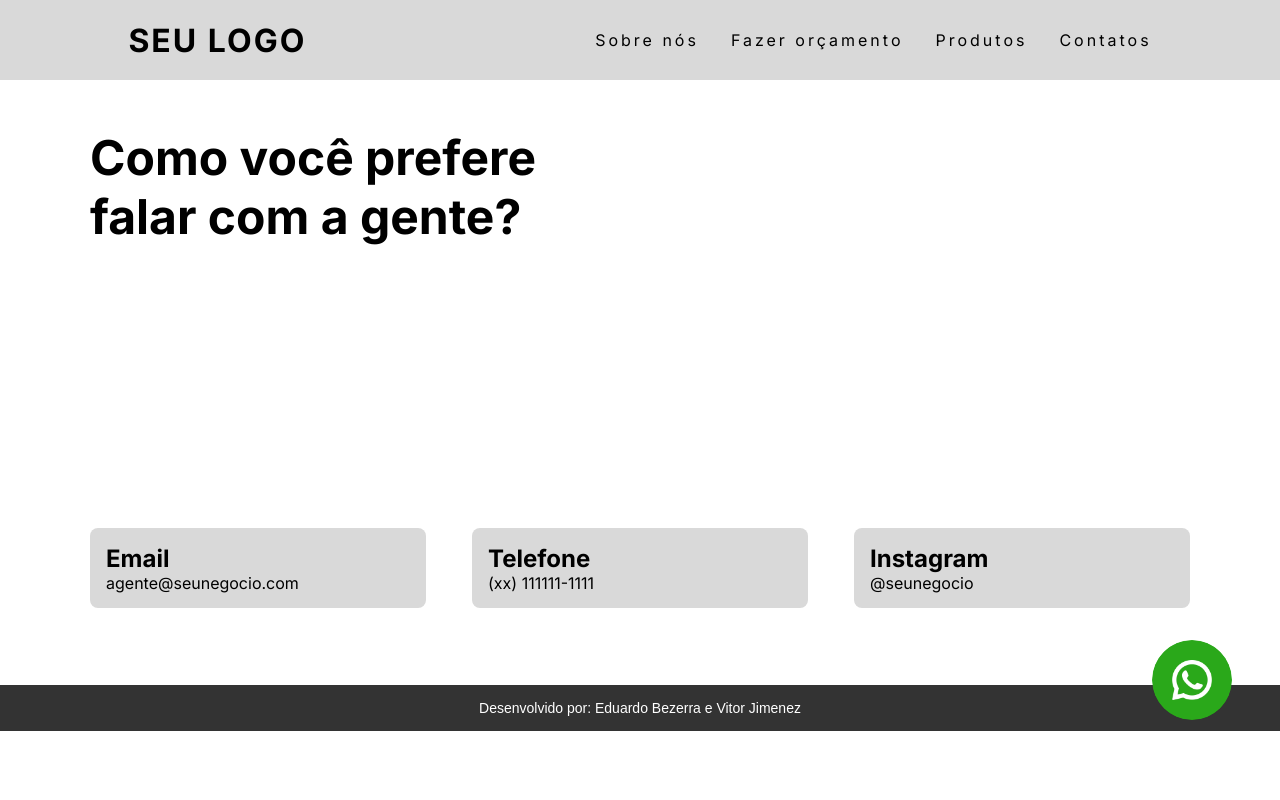
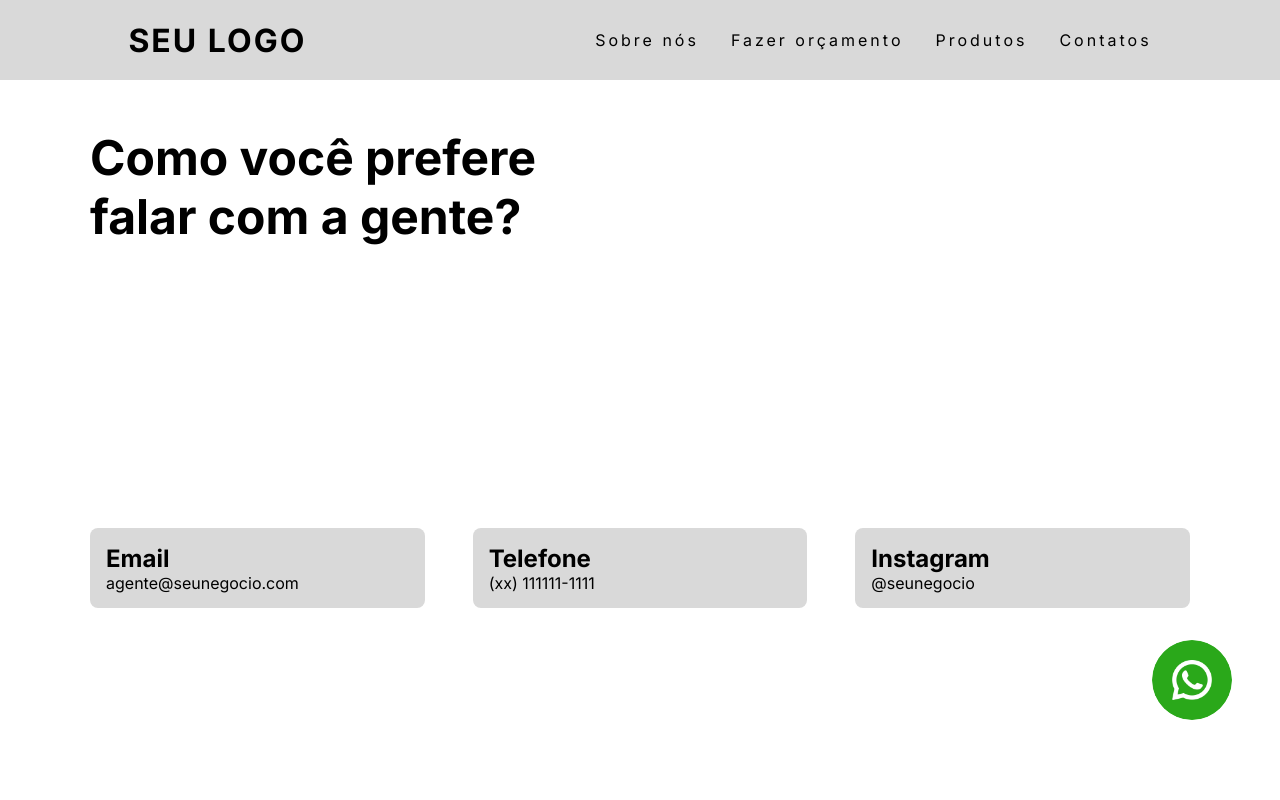
Before and after one commit to Ujhafsuy/sitenegocios, a Next.js app: page /contatos in a window 1280 px wide. Shown: the top 800 px of the page. Built offline with nearby package versions, Linux system fonts and the light colour scheme.

Commit message:
Resolvendo bugs

```diff
--- a/app/contatos/page.jsx
+++ b/app/contatos/page.jsx
@@ -1,4 +1,4 @@
-import '@/styles/contatos.css'
+import '@styles/contatos.css';
 
 
 export default function Contatos() {
--- a/app/orcamento/page.jsx
+++ b/app/orcamento/page.jsx
@@ -1,9 +1,9 @@
-import '@/styles/orcamento.css'
+import '@styles/orcamento.css';
 
 export default function Orcamento() {
     return(
         <div id="content">
-            <main className='main'>
+            <main className='main-orc'>
                 <section className="apr">
                         <div className='imagem'></div>
                         <p>Diferenciados no mercado, levamos o nosso negócio ao outro nível.</p>
--- a/app/sobre/page.jsx
+++ b/app/sobre/page.jsx
@@ -1,13 +1,13 @@
-import '@/styles/sobre.css'
+import '@styles/sobre.css';
 
 
 export default function Sobre() {
     return (
       <div className="home-div-main">
-        <main className='main'>
+        <main className='main-sb'>
             <section className="main_c_al">
                 <h1>Sua Logo</h1>
-                <div className='imagem'></div>
+                <div className='img'></div>
                 <p>Excelência no que fazemos desde 20XX. Esforçados em te entregar o melhor que você merece!</p>
             </section>
             <section className="map">
--- a/styles/contatos.css
+++ b/styles/contatos.css
@@ -1,4 +1,3 @@
-
 .main{
     margin-top: 3rem;
 }
@@ -37,11 +36,12 @@
 }
 
 
-@media (min-width: 900px) {
+@media (min-width: 768px) {
     .main{
         display: flex;
         flex-direction: column;
         align-items: center;
+        height: 100dvb;
     }
 
     .contato{
@@ -66,8 +66,6 @@
         font-size: 1rem;
         display: flex;
         flex-direction: row;
-        gap: 0;
-        justify-content: space-between;
     }
 
     .contato .redes div{
--- a/styles/navbar.css
+++ b/styles/navbar.css
@@ -43,16 +43,18 @@ nav {
     cursor: pointer;
 }
 
-@media(max-width: 999px) {
+@media(max-width: 900px) {
 
     body {
         overflow-x: hidden;
       }
+
       .nav-list {
+        display: flex;
         position: absolute;
         top: 10vh;
         right: 0;
-        width: 50vw;
+        width: 60vw;
         height: 92vh;
         background: #C2C2C2;
         flex-direction: column;
@@ -61,6 +63,7 @@ nav {
         transform: translateX(100%);
         transition: transform 0.3s ease-in;
       }
+
       .nav-list li {
         margin-left: 0;
         opacity: 0;
--- a/styles/orcamento.css
+++ b/styles/orcamento.css
@@ -1,4 +1,4 @@
-.main{
+.main-orc{
     margin-top: 3rem;
 }
 
@@ -70,7 +70,7 @@
     padding: 1rem 0;
 }
 
-@media (min-width: 900px) {
+@media (min-width: 768px) {
     #content{
         width: 100%;
         display: flex;
@@ -78,14 +78,13 @@
         align-items: center;
     }
 
-    .main{
+    .main-orc{
         margin: 0;
 
         display: flex;
         flex-direction: row;
         align-items: center;
         max-width: 1100px;
-
         height: 100dvb;
     }
     .apr{
--- a/styles/sobre.css
+++ b/styles/sobre.css
@@ -1,4 +1,4 @@
-.main{
+.main-sb{
     display: flex;
     flex-direction: column;
     width: 100%;
@@ -15,7 +15,7 @@
     margin-bottom: 4.8125rem;
 }
 
-.main_c_al .imagem{
+.main_c_al .img{
     width: 100%;
     height: 11.875rem;
     border-radius: 0.9rem;
@@ -44,8 +44,8 @@
     border-radius: 1rem;
 }
 
-@media (min-width: 900px) {
-    .main{
+@media (min-width: 768px) {
+    .main-sb{
         display: flex;
         flex-direction: column;
         width: 100%;
@@ -61,9 +61,7 @@
         max-width: 1100px;
     }
 
-    .main_c_al .iamgem{
-        width: 44.625rem;
-
+    .main_c_al .img{
         border-radius: 0.9rem;
     }
 
```
Also changed, not shown: components/Navbar.jsx (line endings or trailing spaces).
